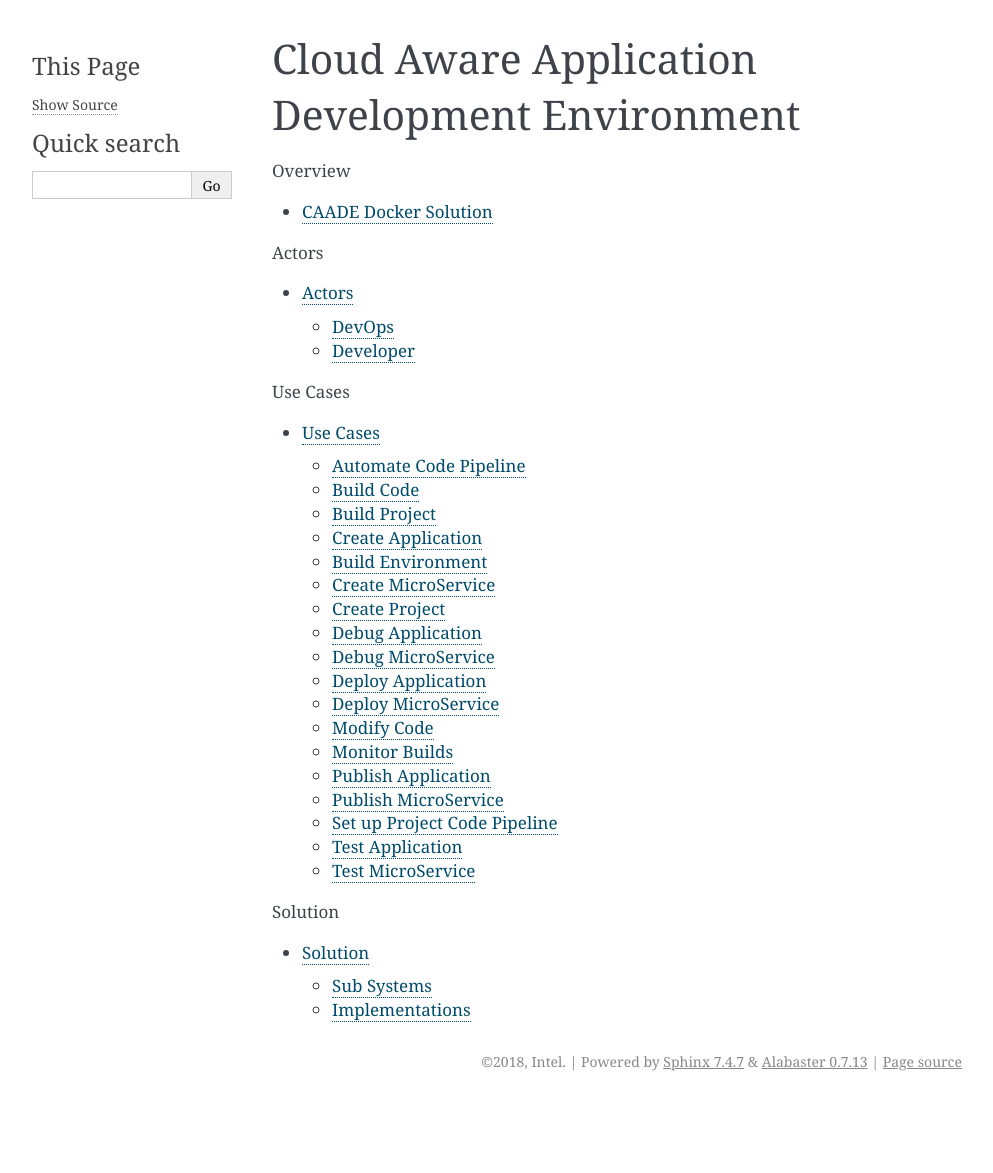
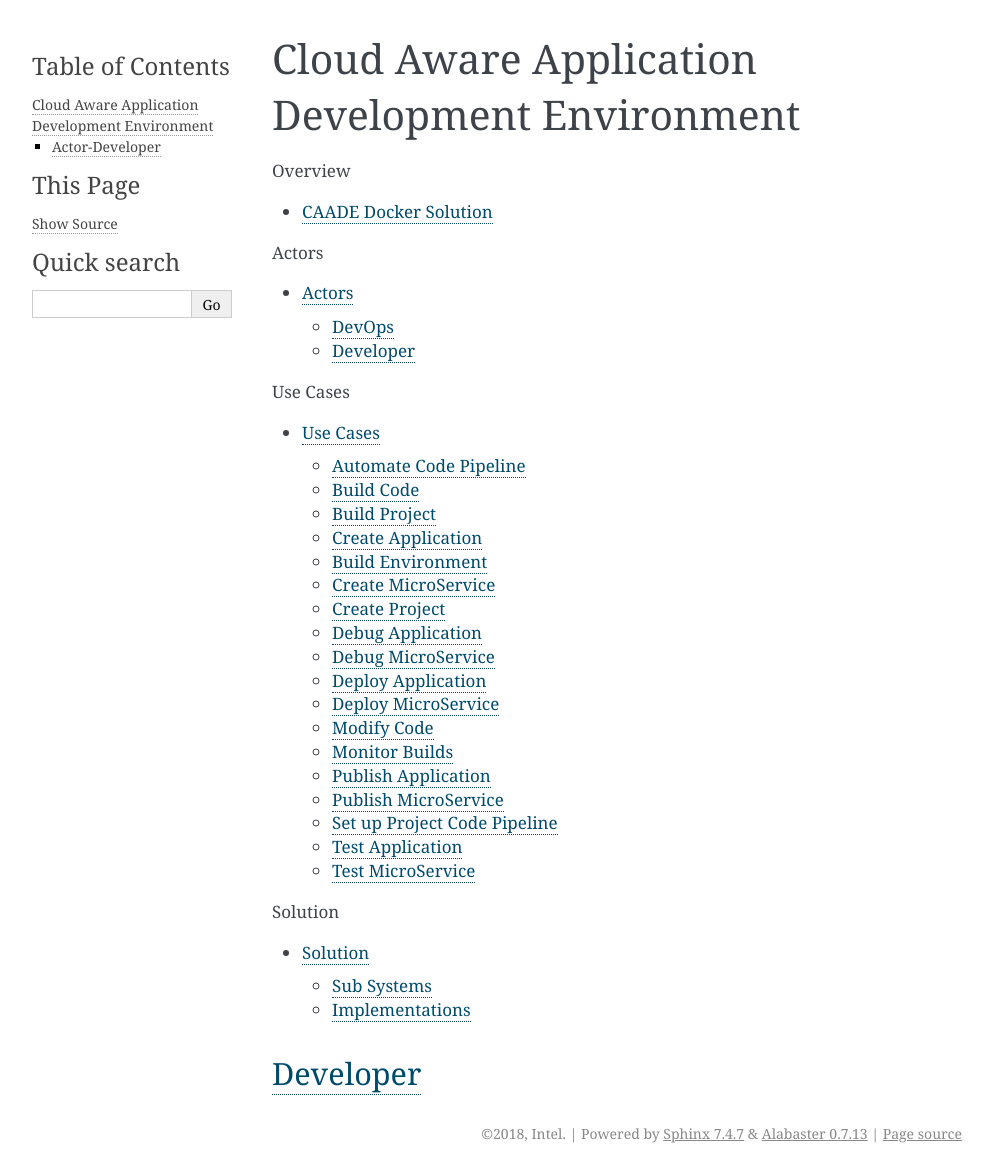
Before and after one commit to CAADE/CAADE, a Sphinx documentation site: the page built from docs/index.rst, in a window 1280 px wide. Shown: the whole page, without its empty margins (148-1141 px from the left). Built offline with Sphinx 7.4.7, drawn with Linux system fonts in a browser that asks for light colours; pages that are not in the unit, such as notebooks, are missing from menus; before the commit the page ends 1101 px from its top, so only the background shows below that.

```diff
--- a/docs/index.rst
+++ b/docs/index.rst
@@ -1,5 +1,5 @@
 Cloud Aware Application Development Environment
-========================
+===============================================
 
 .. toctree::
    :maxdepth: 1
@@ -24,3 +24,6 @@
    :caption: Solution
 
    Solution/index
+
+:ref:`Actor-Developer`
+~~~~~~~~~~~~~~~~~~~~~~
```
